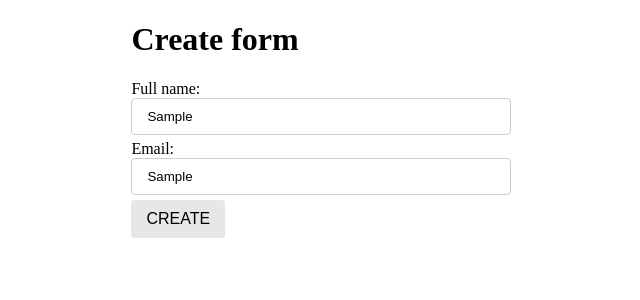
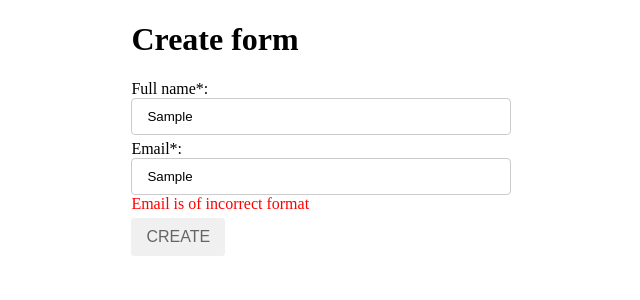
Before and after one commit to MIXEDD/visma, a React (Create React App) app: page / in a window 1280 px wide. Both pictures are taken after typing "Sample", "Sample" into the empty fields and a click on the button "CREATE". Shown: the top 300 px of the page, without its empty margins (319-959 px from the left). Built offline with nearby package versions, Linux system fonts and the light colour scheme.

Commit message:
Validations added to fields

```diff
--- a/src/atoms/input-field/InputField.module.scss
+++ b/src/atoms/input-field/InputField.module.scss
@@ -14,3 +14,7 @@ label {
   box-sizing: border-box;
   border-radius: 4px;
 }
+
+.error {
+  color: red;
+}
--- a/src/atoms/input-field/InputField.tsx
+++ b/src/atoms/input-field/InputField.tsx
@@ -1,5 +1,6 @@
-import React from 'react';
+import React, { useState } from 'react';
 import styles from './InputField.module.scss';
+import { useStore } from 'react-redux';
 
 export enum Type {
     Text = 'text',
@@ -12,10 +13,16 @@ interface Props {
     type?: Type;
     format?: (value: string) => string;
     value: string;
+    validations?: {
+        validationFunctions: Array<(value: string) => string | boolean>;
+        setFormError: (isError: boolean) => void;
+    };
 }
 
 const InputField: React.FC<Props> = React.memo((props) => {
-    const { name, label, onChangeInput, type = Type.Text, format, value } = props;
+    const { name, label, onChangeInput, type = Type.Text, format, value, validations } = props;
+
+    const [errors, setErrors] = useState<string[]>([]);
 
     const onChange = (event: React.FormEvent<HTMLInputElement>) => {
         if (format) {
@@ -27,6 +34,30 @@ const InputField: React.FC<Props> = React.memo((props) => {
         onChangeInput(event.currentTarget.value);
     };
 
+    const onValidate = () => {
+        if (!validations) {
+            return;
+        }
+
+        const errorMessages = validations.validationFunctions
+            .map((validationFunc) => {
+                const result = validationFunc(value);
+
+                if (typeof result === 'string') {
+                    return result;
+                }
+
+                return null;
+            })
+            .filter(Boolean) as string[];
+
+        setErrors(errorMessages);
+
+        if (errorMessages.length) {
+            validations.setFormError(true);
+        }
+    };
+
     return (
         <div className={styles.container}>
             <label htmlFor={name}>{label}</label>
@@ -36,7 +67,13 @@ const InputField: React.FC<Props> = React.memo((props) => {
                 type={type}
                 onChange={onChange}
                 value={value}
+                onBlur={onValidate}
             />
+            {errors.map((validationError, index) => (
+                <span key={index} className={styles.error}>
+                    {validationError}
+                </span>
+            ))}
         </div>
     );
 });
--- a/src/pages/root/Root.tsx
+++ b/src/pages/root/Root.tsx
@@ -6,14 +6,17 @@ import { formatSpecialCharactersAndNumbers } from '../../utils/format';
 
 import styles from './Root.module.scss';
 import {
+    isCorrectFullNameLength,
     isEmailValid,
     isFullNameNoMoreThanFourWords,
     isFullNameStartsWithCapitalLetter,
+    isFullNameUnique,
 } from '../../utils/validations';
 
 const Root: React.FC = () => {
     const [fullname, setFullname] = useState<string>('');
     const [email, setEmail] = useState<string>('');
+    const [isFormError, setIsFormError] = useState<boolean>(false);
 
     const onChangeFullName = (value: string) => {
         setFullname(value);
@@ -30,13 +33,31 @@ const Root: React.FC = () => {
             <Typography text="Create form" elementType={ElementType.H1} />
             <InputField
                 name="fullname"
-                label="Full name:"
+                label="Full name*:"
                 onChangeInput={onChangeFullName}
                 value={fullname}
                 format={formatSpecialCharactersAndNumbers}
+                validations={{
+                    validationFunctions: [
+                        isCorrectFullNameLength,
+                        isFullNameNoMoreThanFourWords,
+                        isFullNameStartsWithCapitalLetter,
+                        isFullNameUnique([]),
+                    ],
+                    setFormError: setIsFormError,
+                }}
             />
-            <InputField name="email" label="Email:" onChangeInput={onSetEmail} value={email} />
-            <Button text="Create" onClick={onClickSubmit} />
+            <InputField
+                name="email"
+                label="Email*:"
+                onChangeInput={onSetEmail}
+                value={email}
+                validations={{
+                    validationFunctions: [isEmailValid(fullname)],
+                    setFormError: setIsFormError,
+                }}
+            />
+            <Button text="Create" onClick={onClickSubmit} disabled={isFormError} />
         </div>
     );
 };
--- a/src/utils/validations.ts
+++ b/src/utils/validations.ts
@@ -32,16 +32,16 @@ export const isFullNameStartsWithCapitalLetter = (value: string) => {
     return true;
 };
 
-export const isFullNameUnique = (value: string, data: any) => {
+export const isFullNameUnique = (data: any) => (value: string) => {
     return true;
 };
 
-export const isEmailValid = (value: string, emailValue: string) => {
+export const isEmailValid = (fullname: string) => (emailValue: string) => {
     let email: string = '';
-    const words = value.trim().split(' ');
+    const words = fullname.trim().split(' ');
 
     words.forEach((word, index) => {
-        email += word;
+        email += word.toLowerCase();
 
         if (index < words.length - 1) {
             email += '.';
```
